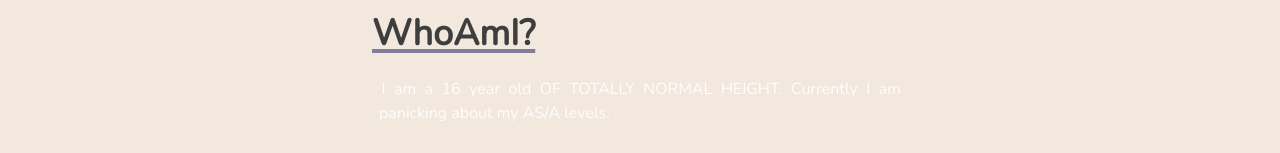
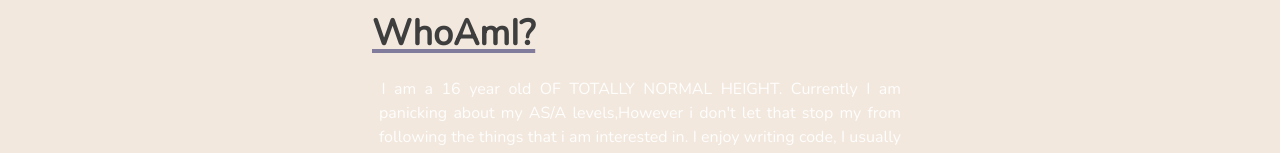
Before and after one commit to Vangmay/binary-pagesv2.0, a Next.js app: page /About in a window 1280 px wide. Shown: the part 567-720 px from the top of the page. Built offline with nearby package versions, Linux system fonts and the light colour scheme.

Commit message:
content changes

```diff
--- a/components/misc/about.js
+++ b/components/misc/about.js
@@ -116,7 +116,9 @@ export const MeetMe = () => {
                         >WhoAmI?
                         </Heading>
                         <Paragraph>
-                            I am a 16 year old OF TOTALLY NORMAL HEIGHT. Currently I am panicking about my AS/A levels.
+                            I am a 16 year old OF TOTALLY NORMAL HEIGHT. Currently I am panicking about my AS/A levels,However i don't let that stop my from following the things that i am interested in.
+                            I enjoy writing code, I usually do things in python but these days its Javascript. I usually challange myself, by taking up tasks that I CANT THINK I DO, but somehow end up doing that.
+                            I also like designing and trying out new things in it, Recently i have been making voxel art(It's bad)
                         </Paragraph>
                     </Box>
                 </motion.div>
```
